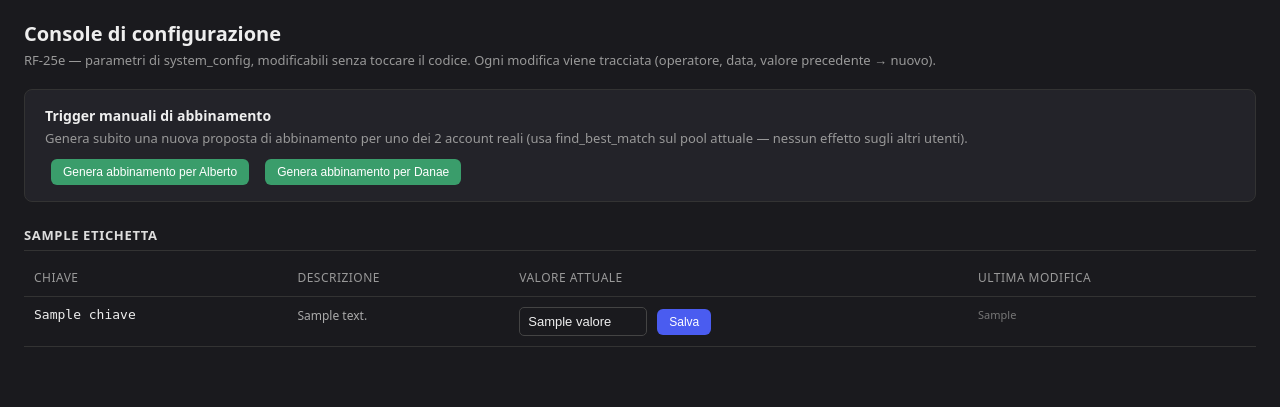
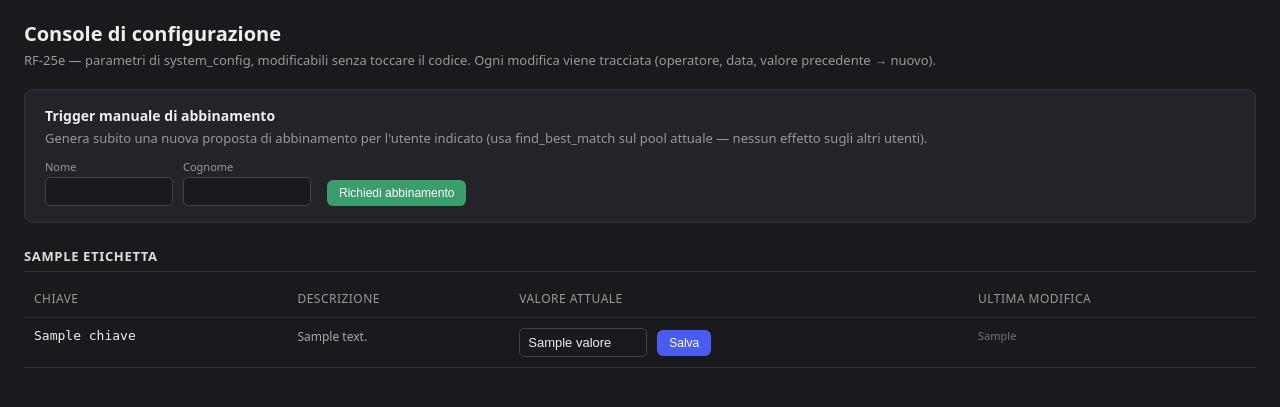
Before and after one commit to albgen-git/AInima, a FastAPI app: template backend/templates/config.html in a window 1280 px wide. Shown: the part 42-449 px from the top of the page. Run offline with FastAPI, Linux system fonts and the light colour scheme; the template is opened without the code that fills it: most values are stand-ins (such as "Sample title", 1, 10 or a date in 2020).

Commit message:
Console admin: trigger abbinamento da 2 pulsanti fissi a ricerca per nome/cognome
Sostituisce i pulsanti dedicati Alberto/Danae con un form generico
(nome/cognome + pulsante), utilizzabile per qualunque utente. Match
esatto case-insensitive, esiti distinti nel banner per non trovato /
ambiguo (più omonimi) / trigger eseguito.

Co-Authored-By: Claude Sonnet 5 <noreply@anthropic.com>

```diff
--- a/backend/templates/config.html
+++ b/backend/templates/config.html
@@ -43,12 +43,13 @@
   <h1>Console di configurazione</h1>
   <p class="sub">RF-25e — parametri di system_config, modificabili senza toccare il codice. Ogni modifica viene tracciata (operatore, data, valore precedente → nuovo).</p>
 
-  {% set trigger_persona = request.query_params.get("trigger_persona") %}
-  {% if trigger_persona %}
+  {% set trigger_nome = request.query_params.get("trigger_nome") %}
+  {% if trigger_nome is not none %}
+    {% set trigger_cognome = request.query_params.get("trigger_cognome") %}
     {% set trigger_esito = request.query_params.get("trigger_esito") %}
     {% set trigger_score = request.query_params.get("trigger_score") %}
     <div class="esito-banner {{ 'ok' if trigger_esito == 'proposta' else 'no' }}">
-      Trigger abbinamento per <strong>{{ trigger_persona }}</strong>:
+      Trigger abbinamento per <strong>{{ trigger_nome }} {{ trigger_cognome }}</strong>:
       {% if trigger_esito == "proposta" %}
         proposta creata (final_score={{ trigger_score }}).
       {% elif trigger_esito == "nessun_candidato" %}
@@ -57,6 +58,10 @@
         nessun candidato ha superato la soglia minima di punteggio (Slow Matching).
       {% elif trigger_esito == "revisione_umana" %}
         profilo segnalato per revisione umana, escluso dal matching automatico.
+      {% elif trigger_esito == "non_trovato" %}
+        nessun utente trovato con questo nome e cognome.
+      {% elif trigger_esito == "ambiguo" %}
+        trovati {{ trigger_score }} utenti con questo nome e cognome — specifica in modo più preciso.
       {% else %}
         {{ trigger_esito }}.
       {% endif %}
@@ -64,16 +69,19 @@
   {% endif %}
 
   <section class="azioni">
-    <h2>Trigger manuali di abbinamento</h2>
-    <p class="sub">Genera subito una nuova proposta di abbinamento per uno dei 2 account reali (usa find_best_match sul pool attuale — nessun effetto sugli altri utenti).</p>
-    <div class="pulsanti">
-      <form method="post" action="/config/trigger-abbinamento/alberto">
-        <button type="submit">Genera abbinamento per Alberto</button>
-      </form>
-      <form method="post" action="/config/trigger-abbinamento/danae">
-        <button type="submit">Genera abbinamento per Danae</button>
-      </form>
-    </div>
+    <h2>Trigger manuale di abbinamento</h2>
+    <p class="sub">Genera subito una nuova proposta di abbinamento per l'utente indicato (usa find_best_match sul pool attuale — nessun effetto sugli altri utenti).</p>
+    <form method="post" action="/config/trigger-abbinamento" class="pulsanti" style="align-items:flex-end">
+      <div>
+        <label style="display:block; font-size:11px; color:#999; margin-bottom:3px;">Nome</label>
+        <input type="text" name="nome" required>
+      </div>
+      <div>
+        <label style="display:block; font-size:11px; color:#999; margin-bottom:3px;">Cognome</label>
+        <input type="text" name="cognome" required>
+      </div>
+      <button type="submit">Richiedi abbinamento</button>
+    </form>
   </section>
 
   {% for etichetta, righe_gruppo in gruppi %}
```
Also changed, not shown: CLAUDE.md (+6 -0 lines), backend/routers/admin_viewer.py (+35 -17 lines).
